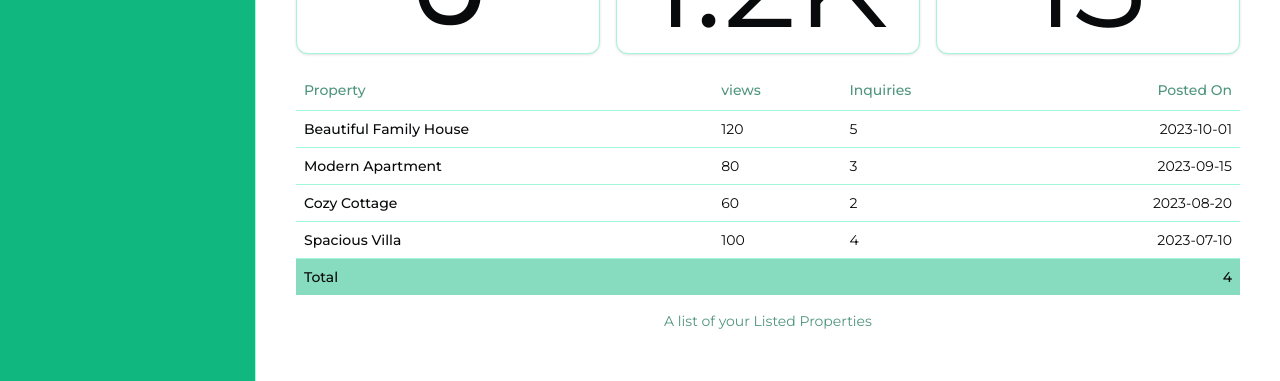
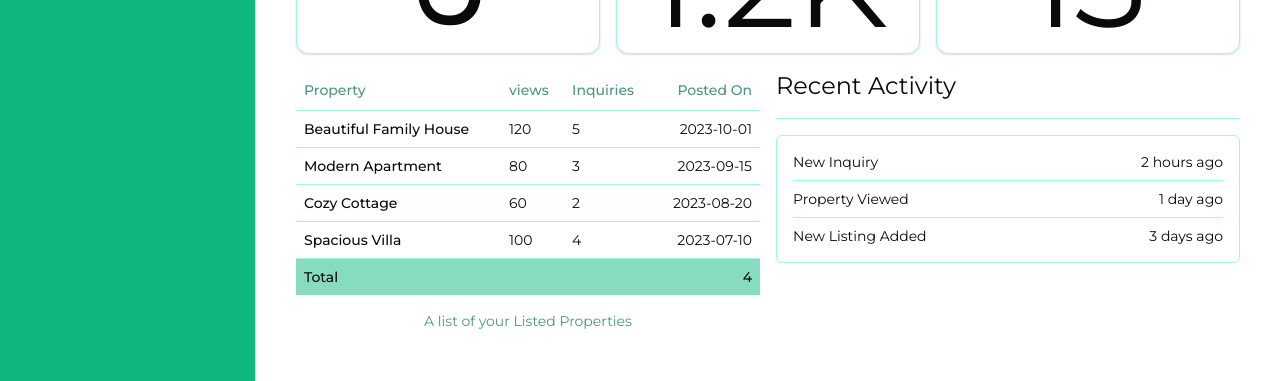
Before and after one commit to Hezekiah-Elisha/rental-hub, a Next.js app: page /dashboard/home in a window 1280 px wide. Shown: the part 232-613 px from the top of the page. Built offline with nearby package versions, Linux system fonts and the light colour scheme; no server answers.

Commit message:
feat: enhance dashboard layout with recent activity section and improved property table structure

```diff
--- a/src/app/dashboard/home/page.jsx
+++ b/src/app/dashboard/home/page.jsx
@@ -1,5 +1,6 @@
 "use client";
 import { Card } from "@/components/ui/card";
+import { Label } from "@/components/ui/label";
 import {
   Table,
   TableBody,
@@ -67,6 +68,7 @@ export default function DashboardHome() {
           <p className="text-9xl text-center w-full">13</p>
         </Card>
       </div>
+      <div className="grid grid-cols-1 md:grid-cols-2 gap-4">
         <div className="">
           <Table>
             <TableCaption>A list of your Listed Properties</TableCaption>
@@ -98,6 +100,29 @@ export default function DashboardHome() {
             </TableFooter>
           </Table>
         </div>
+        <div className="space-y-4">
+          <h3 className="text-2xl">Recent Activity</h3>
+          <hr />
+          <div className="w-full">
+            <div className="flex flex-col gap-2 border rounded-md p-4">
+              <div className="flex justify-between">
+                <span className="text-sm">New Inquiry</span>
+                <span className="text-sm">2 hours ago</span>
+              </div>
+              <hr />
+              <div className="flex justify-between">
+                <span className="text-sm">Property Viewed</span>
+                <span className="text-sm">1 day ago</span>
+              </div>
+              <hr />
+              <div className="flex justify-between">
+                <span className="text-sm">New Listing Added</span>
+                <span className="text-sm">3 days ago</span>
+              </div>
+            </div>
+          </div>
+        </div>
+      </div>
     </div>
   );
 }
```
Lines whose indentation alone changed are shown as unchanged.
